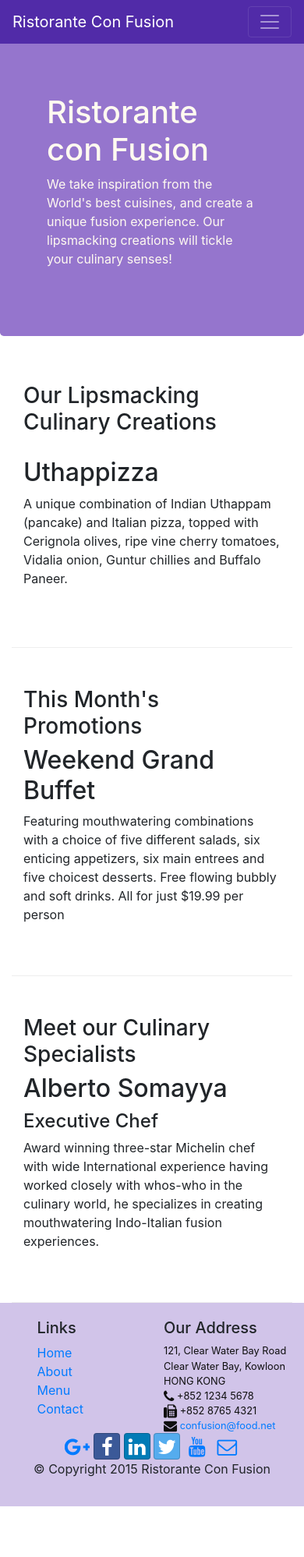
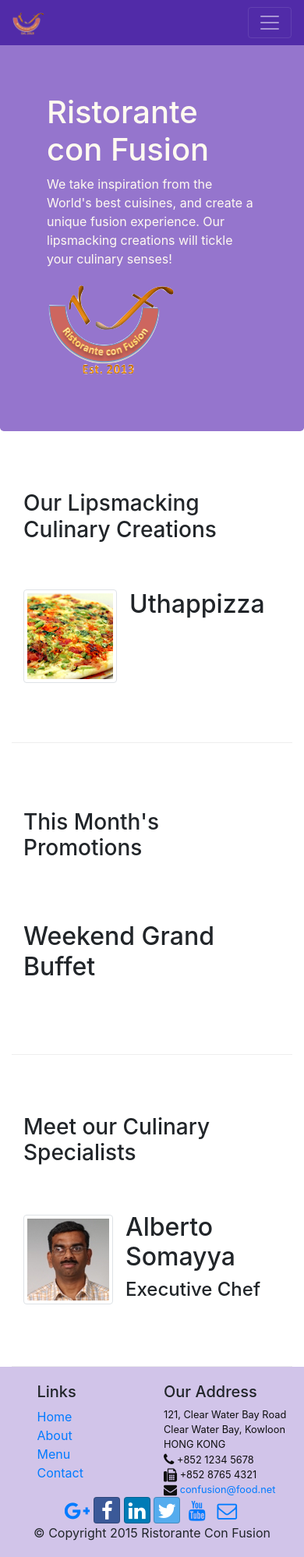
Before and after one commit to kirillvy/coursera-Bootstrap-course, a website: page index.html in a window 390 px wide. Shown: the top 1997 px of the page at 78% size. Before the commit the page ends 1932 px from the top, so only its background shows below. Drawn offline with nearby package versions, Linux system fonts and the light colour scheme.

Commit message:
images and media

```diff
--- a/index.html
+++ b/index.html
@@ -18,7 +18,7 @@
 <body>
     <nav class="navbar navbar-expand-sm navbar-dark fixed-top">
         <div class="container">
-            <a class="navbar-brand" href="#">Ristorante Con Fusion</a>
+            <a class="navbar-brand" href="#"><img src="img/logo.png" height="30" height="41"></a>
             <button class="navbar-toggler" type="button" data-toggle="collapse" data-target="#navbarNav" aria-controls="navbarNav" aria-expanded="false" aria-label="Toggle navigation">
                     <span class="navbar-toggler-icon"></span>
                 </button>
@@ -39,7 +39,8 @@
                     <h1>Ristorante con Fusion</h1>
                     <p>We take inspiration from the World's best cuisines, and create a unique fusion experience. Our lipsmacking creations will tickle your culinary senses!</p>
                 </div>
-                <div class="col col-sm">
+                <div class="col col-sm align-self-center">
+                    <img src="img/logo.png" class="img-flued" alt="Logo">
                 </div>
             </div>
         </div>
@@ -50,8 +51,13 @@
                 <h3>Our Lipsmacking Culinary Creations</h3>
             </div>
             <div class="col-sm order-sm-1 col-md">
-                <h2>Uthappizza</h2>
-                <p>A unique combination of Indian Uthappam (pancake) and Italian pizza, topped with Cerignola olives, ripe vine cherry tomatoes, Vidalia onion, Guntur chillies and Buffalo Paneer.</p>
+                <div class="media">
+                    <img src="img/uthappizza.png" class="d-flex mr-3 img-thumbnail align-self-center" alt="">
+                    <div class="media-body">
+                        <h2 class="mt-0">Uthappizza</h2>
+                        <p class="d-none d-sm-inline">A unique combination of Indian Uthappam (pancake) and Italian pizza, topped with Cerignola olives, ripe vine cherry tomatoes, Vidalia onion, Guntur chillies and Buffalo Paneer.</p>
+                    </div>
+                </div>
             </div>
         </div>
 
@@ -62,7 +68,7 @@
             </div>
             <div class="col-sm col-md">
                 <h2>Weekend Grand Buffet</h2>
-                <p>Featuring mouthwatering combinations with a choice of five different salads, six enticing appetizers, six main entrees and five choicest desserts. Free flowing bubbly and soft drinks. All for just $19.99 per person </p>
+                <p class="d-none d-sm-inline">Featuring mouthwatering combinations with a choice of five different salads, six enticing appetizers, six main entrees and five choicest desserts. Free flowing bubbly and soft drinks. All for just $19.99 per person </p>
             </div>
         </div>
 
@@ -71,9 +77,14 @@
                 <h3>Meet our Culinary Specialists</h3>
             </div>
             <div class="col-sm order-sm-1 col-md">
-                <h2>Alberto Somayya</h2>
-                <h4>Executive Chef</h4>
-                <p>Award winning three-star Michelin chef with wide International experience having worked closely with whos-who in the culinary world, he specializes in creating mouthwatering Indo-Italian fusion experiences. </p>
+                <div class="media">
+                    <img class="d-flex mr-3 img-thumbnail align-self-center" src="img/alberto.png" alt="Alberto">
+                    <div class="media-body">
+                        <h2>Alberto Somayya</h2>
+                        <h4>Executive Chef</h4>
+                        <p class="d-none d-sm-inline">Award winning three-star Michelin chef with wide International experience having worked closely with whos-who in the culinary world, he specializes in creating mouthwatering Indo-Italian fusion experiences. </p>
+                    </div>
+                </div>
             </div>
         </div>
     </div>
```
Also changed, not shown: aboutus.html (+3 -2 lines), contactus.html (+3 -2 lines), img/alberto.png (added), img/buffet.png (added), img/logo.png (added), img/uthappizza.png (added).
